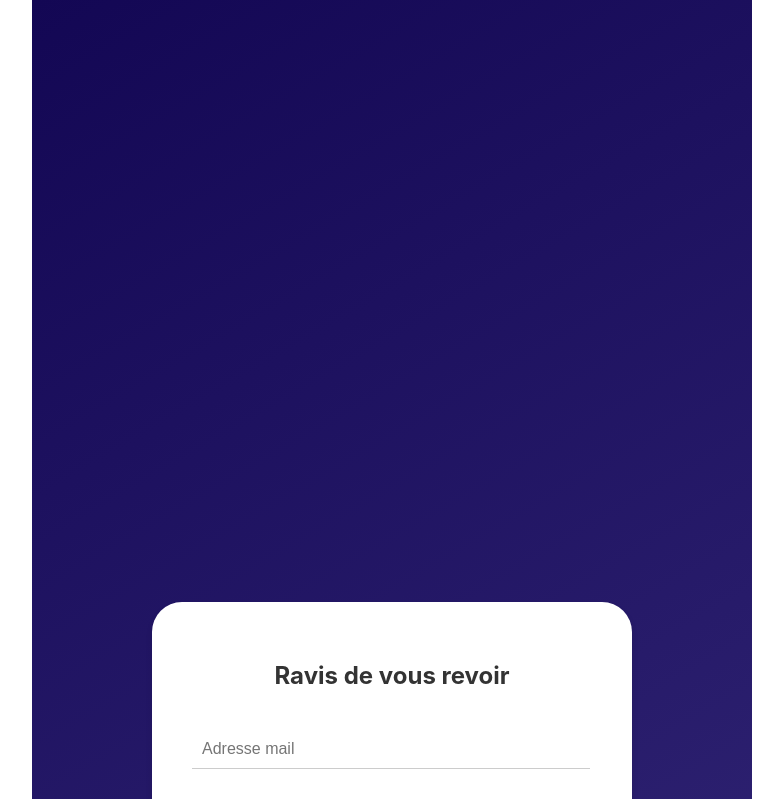
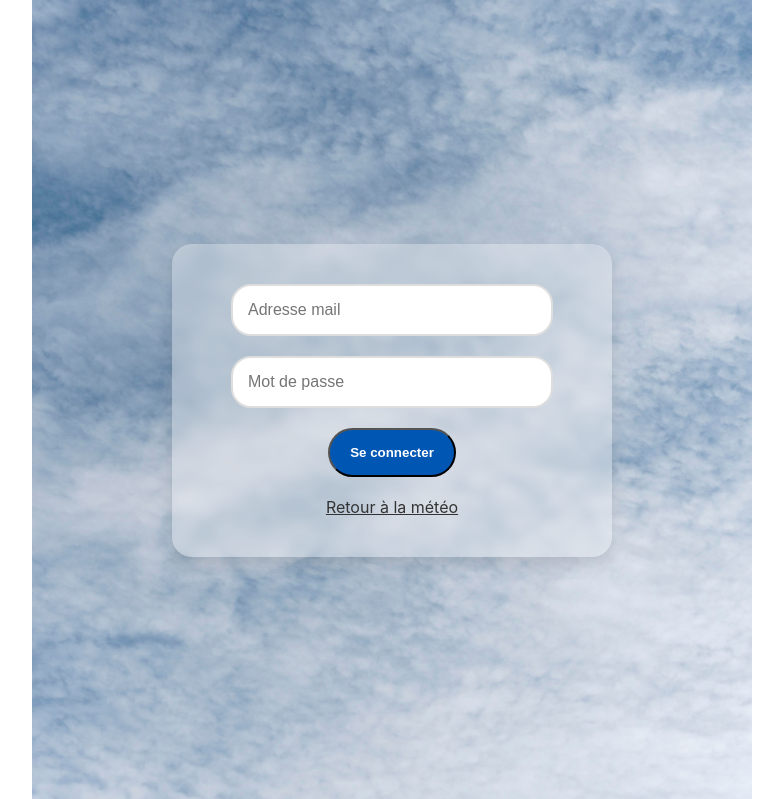
Before and after one commit to alaaeddine-ahriz/weather_webapp, a React (Create React App) app: page /login in a window 1280 px wide. Shown: the top 799 px of the page, without its empty margins (248-1031 px from the left). Built offline with nearby package versions, Linux system fonts and the light colour scheme.

Commit message:
css login

```diff
--- a/src/Components/Login/Login.css
+++ b/src/Components/Login/Login.css
@@ -1,79 +1,89 @@
-/* Login.css */
+/* Login.css Updates */
 
 .login-container {
-    width: 720px;
-    height: 1600px;
+  position: relative;
+  width: 100%;
+  max-width: 720px;
+  height: 100vh;
+  background-image: url("../Assets/clear_sky_img.jpg");
+  background-size: cover;
+  background-position: center;
   margin: auto;
-    background-image: linear-gradient(150deg, #130754 0%,#3b2f80 100%);
+  display: flex;
+  justify-content: center;
   align-items: center;
-    justify-content: center;
-    display: flex;
-
+  overflow: hidden;
 }
-
 
 .login-form {
   padding: 40px;
-    background: white;
-    border-radius: 30px;
-    box-shadow: 0 4px 6px rgba(0.1, 0.1, 0.1, 0.1);
-    width: 100%;
-    max-width: 400px; /* Ensures the form isn't too wide on larger screens */
+  background: rgba(
+    255,
+    255,
+    255,
+    0.3
+  ); /* Slightly increased opacity for better readability */
+  border-radius: 20px; /* Soften the corners a bit more */
+  box-shadow: 0 8px 16px rgba(0, 0, 0, 0.1); /* More pronounced shadow for depth */
+  backdrop-filter: blur(5px);
+  -webkit-backdrop-filter: blur(2px);
+  width: 80%;
+  max-width: 360px; /* Adjust based on typical device widths */
 }
 
-.login-seconnecter-titre {
-    color: #333;
-    text-align: center;
-    margin-bottom: 40px; /* Adds some space below the heading */
+/* Ensuring text is easily readable and appealing */
+.login-seconnecter-titre,
+label,
+p,
+a {
+  color: #333; /* Darker shade for better contrast */
+  /* font-family: "Segoe UI", Tahoma, Geneva, Verdana, sans-serif;  */
 }
 
-.login-element {
-    margin-bottom: 20px; /* Adds space between form fields */
-    width: 378px;
+/* Input fields with more modern styling */
+input[type="email"],
+input[type="password"] {
+  width: 80%;
+  padding: 15px;
+  border: 2px solid #ddd; /* Subtle border */
+  border-radius: 20px; /* Rounded edges */
+  font-size: 16px;
+  margin-bottom: 20px; /* Ensure consistent spacing */
 }
 
-  label {
-    display: block;
-    margin-bottom: 8px; /* Spaces the label from the input field */
-    color: #666;
-    font-weight: bold;
+/* Button enhancements for better interactivity */
+button {
+  padding: 15px 20px;
+  background-color: #0056b3; /* Solid color, smoother transition to hover */
+  color: white;
+  border-radius: 30px;
+  margin-bottom: 20px;
+  font-weight: 600; /* Make text bold */
+  transition:
+    background-color 0.4s ease-in-out,
+    transform 0.2s; /* Smoother transitions */
+}
+
+button:hover {
+  background-color: #003d82; /* Darker on hover */
+  transform: scale(1.05); /* Slight increase in size */
+}
+
+a:hover {
+  text-decoration: underline;
+}
+
+/* Responsive adjustments */
+@media (max-width: 720px) {
+  .login-form {
+    padding: 20px;
+    max-width: 80%; /* Make the form take up more space on smaller screens */
   }
 
   input[type="email"],
-  input[type="password"] {
-    width: 100%;
-    padding: 10px;
-    border: 0px solid #ccc;
-    border-bottom: 1px solid #ccc;
-    font-size: 16px; /* Slightly larger font for readability */
+  input[type="password"],
+  button {
+    padding: 12px;
+    font-size: 14px; /* Slightly smaller font size on smaller devices */
   }
-
-  button {
-    width: 100%;
-    padding: 10px;
-    background-image: linear-gradient(150deg, #130754 0%,#3b2f80 100%);
-    color: white;
-    border: none;
-    border-radius: 10px;
-    font-size: 16px;
-    cursor: pointer;
-    transition: background-color 0.3s; /* Smooth transition for hover effect */
 }
-
-  button:hover {
-    background-color: #0056b3; /* A darker blue on hover */
-  }
-
-  p {
-    text-align: center;
-    margin-top: 16px; /* Adds some space above the paragraph */
-  }
-
-  a {
-    color: #007bff; /* Matches the button color */
-    text-decoration: none; /* Removes underline */
-  }
-
-  a:hover {
-    text-decoration: underline; /* Adds underline on hover for better accessibility */
-  }
--- a/src/Components/Login/Login.jsx
+++ b/src/Components/Login/Login.jsx
@@ -1,42 +1,40 @@
-import React from 'react'
+import React from "react";
 import { useState } from "react";
 import { Link, useNavigate } from "react-router-dom";
-import axios from 'axios'
-import './Login.css'
-import { Header } from "../WeatherApp/HeaderComponent"
-
-
+import axios from "axios";
+import "./Login.css";
+import { Header } from "../WeatherApp/HeaderComponent";
 
 function Login() {
-    const [email, setEmail] = useState()
-    const [password, setPassword] = useState()
-    const navigate = useNavigate()
+  const [email, setEmail] = useState();
+  const [password, setPassword] = useState();
+  const navigate = useNavigate();
 
   axios.defaults.withCredentials = true;
   const handleSubmit = (e) => {
-        e.preventDefault()
-        axios.post('http://localhost:5200/login', {email, password})
-        .then(res => {
+    e.preventDefault();
+    axios
+      .post("http://localhost:5200/login", { email, password })
+      .then((res) => {
         console.log("login: " + res.data);
-            if(res.data.Status === "Success") {
-                if(res.data.role === "admin") {
-                    navigate('/dashboard')
+        if (res.data.Status === "Success") {
+          if (res.data.role === "admin") {
+            navigate("/dashboard");
           } else {
-                    navigate('/home')
+            navigate("/home");
           }
         }
-        }).catch(err => console.log(err))
-    }
+      })
+      .catch((err) => console.log(err));
+  };
 
-    return(
-      <div className='login-container'>
+  return (
+    <div className="login-container">
       {/* <div className="login-header">
             <Header/>
         </div> */}
-      <div className='login-form'>
-        <h2 className="login-seconnecter-titre">
-          Ravis de vous revoir
-        </h2>
+      <div className="login-form">
+        {/* <h2 className="login-seconnecter-titre">toz de vous revoir</h2> */}
         <form onSubmit={handleSubmit}>
           <div className="login-element">
             {/* <label htmlFor="email">
@@ -63,18 +61,15 @@ function Login() {
               onChange={(e) => setPassword(e.target.value)}
             />
           </div>
-          <button type="submit">
-            Se connecter
-          </button>
+          <button type="submit">Se connecter</button>
         </form>
-          <p>Already Have an Account</p>
-          <Link to="/">
-            Sign Up
-          </Link>
-
+        {/* <p>Already Have an Account</p> */}
+        <div className="back">
+          <Link to="/">Retour à la météo</Link>
         </div>
       </div>
-    )
+    </div>
+  );
 }
 
 export default Login;
--- a/src/Login/Login.css
+++ /dev/null
@@ -1,79 +0,0 @@
-/* Login.css */
-
-.login-container {
-    width: 720px;
-    height: 1600px;
-    margin: auto;
-    background-image: linear-gradient(150deg, #130754 0%,#3b2f80 100%);
-    align-items: center;
-    justify-content: center;
-    display: flex;
-
-  }
-
-
-.login-form {
-    padding: 40px;
-    background: white;
-    border-radius: 30px;
-    box-shadow: 0 4px 6px rgba(0.1, 0.1, 0.1, 0.1);
-    width: 100%;
-    max-width: 400px; /* Ensures the form isn't too wide on larger screens */
-  }
-
-.login-seconnecter-titre {
-    color: #333;
-    text-align: center;
-    margin-bottom: 40px; /* Adds some space below the heading */
-  }
-
-.login-element {
-    margin-bottom: 20px; /* Adds space between form fields */
-    width: 378px;
-  }
-
-  label {
-    display: block;
-    margin-bottom: 8px; /* Spaces the label from the input field */
-    color: #666;
-    font-weight: bold;
-  }
-
-  input[type="email"],
-  input[type="password"] {
-    width: 100%;
-    padding: 10px;
-    border: 0px solid #ccc;
-    border-bottom: 1px solid #ccc;
-    font-size: 16px; /* Slightly larger font for readability */
-  }
-
-  button {
-    width: 100%;
-    padding: 10px;
-    background-image: linear-gradient(150deg, #130754 0%,#3b2f80 100%);
-    color: white;
-    border: none;
-    border-radius: 10px;
-    font-size: 16px;
-    cursor: pointer;
-    transition: background-color 0.3s; /* Smooth transition for hover effect */
-  }
-
-  button:hover {
-    background-color: #0056b3; /* A darker blue on hover */
-  }
-
-  p {
-    text-align: center;
-    margin-top: 16px; /* Adds some space above the paragraph */
-  }
-
-  a {
-    color: #007bff; /* Matches the button color */
-    text-decoration: none; /* Removes underline */
-  }
-
-  a:hover {
-    text-decoration: underline; /* Adds underline on hover for better accessibility */
-  }
```
Also changed, not shown: src/Login/Login.jsx (deleted, +0 -80 lines). Lines whose indentation alone changed are shown as unchanged.
